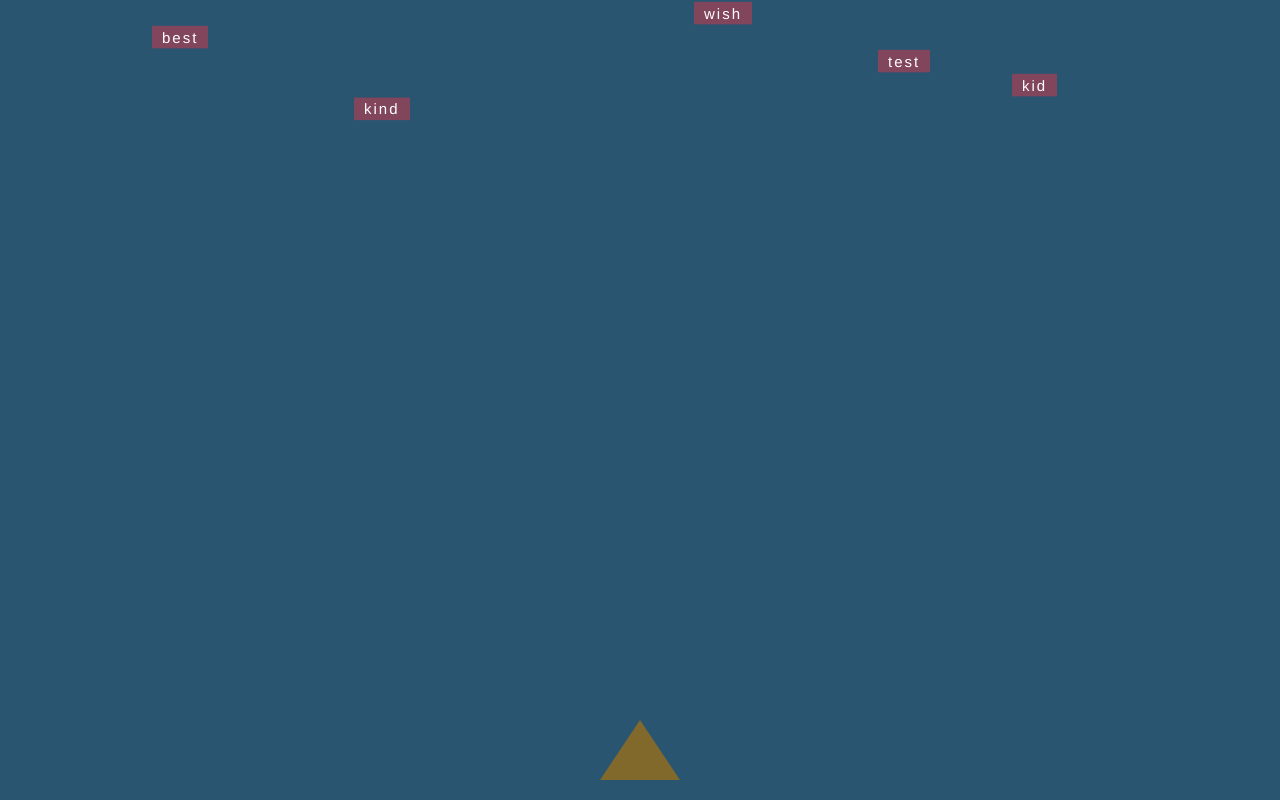
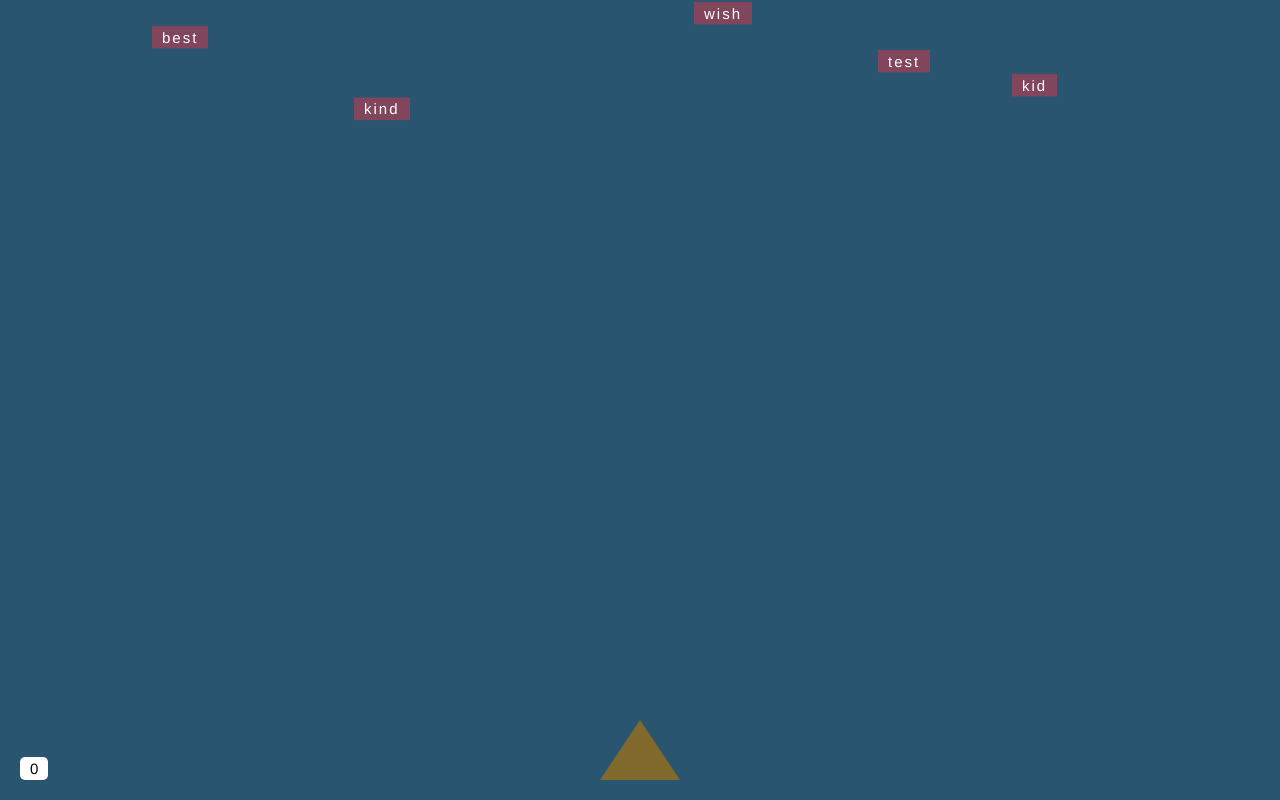
Before and after one commit to seaheart/game, a Vue app: page / in a window 1280 px wide. Built offline with nearby package versions, Linux system fonts and the light colour scheme.

Commit message:
feat: add score panel

```diff
--- a/src/App.vue
+++ b/src/App.vue
@@ -6,6 +6,9 @@
                 <stone :content="petard.content"/>
             </aircraft>
         </div>
+        <p class="score">
+            {{score}}
+        </p>
         <div class="plane"></div>
     </div>
 </template>
@@ -26,6 +29,7 @@
             return {
                 panelWidth: 0,    //控制面板宽度
                 speed: 20,       //游戏开始初识速度为20
+                score: 0,
                 bulletsQueue: [],    //子弹队列，打飞机专用 string
                 petardsQueue: [],    //所有已出现炸药包队列 petard
                 petardsLockQueue: [],   //瞄准锁，也是一个队列，刚开始模糊瞄准  {index, petard}
@@ -71,6 +75,7 @@
             },
             boomPetard(targetIndex) {
                 this.petardsQueue.splice(targetIndex, 1);
+                this.score ++;
                 this.bulletsQueue = [];
                 this.petardsLockQueue = [];
             },
@@ -156,6 +161,14 @@
     position: relative;
     overflow-y: hidden;
 }
+.score {
+    position: absolute;
+    bottom: 20px;
+    left: 20px;
+    padding: 3px 10px;
+    background-color: #fff;
+    border-radius: 5px;
+}
 .plane {
     height: 0;
     width: 0;
```
